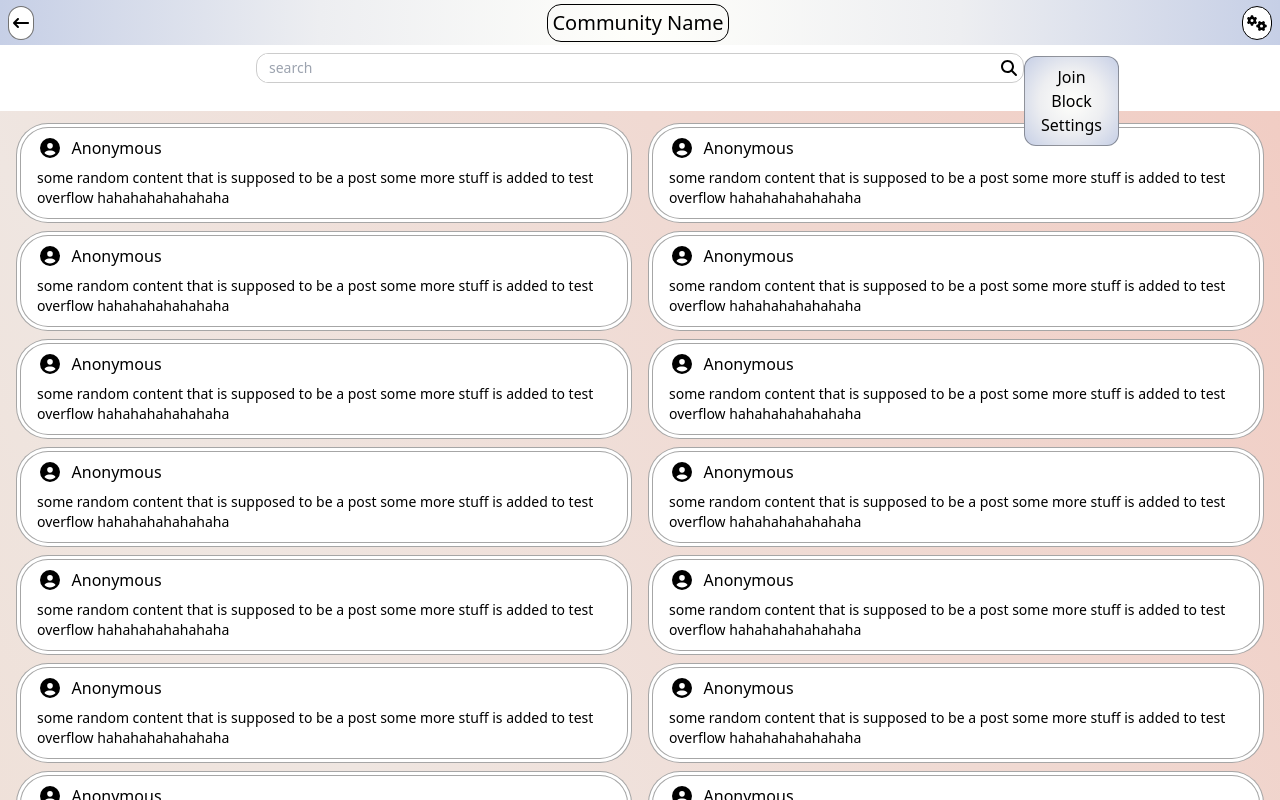
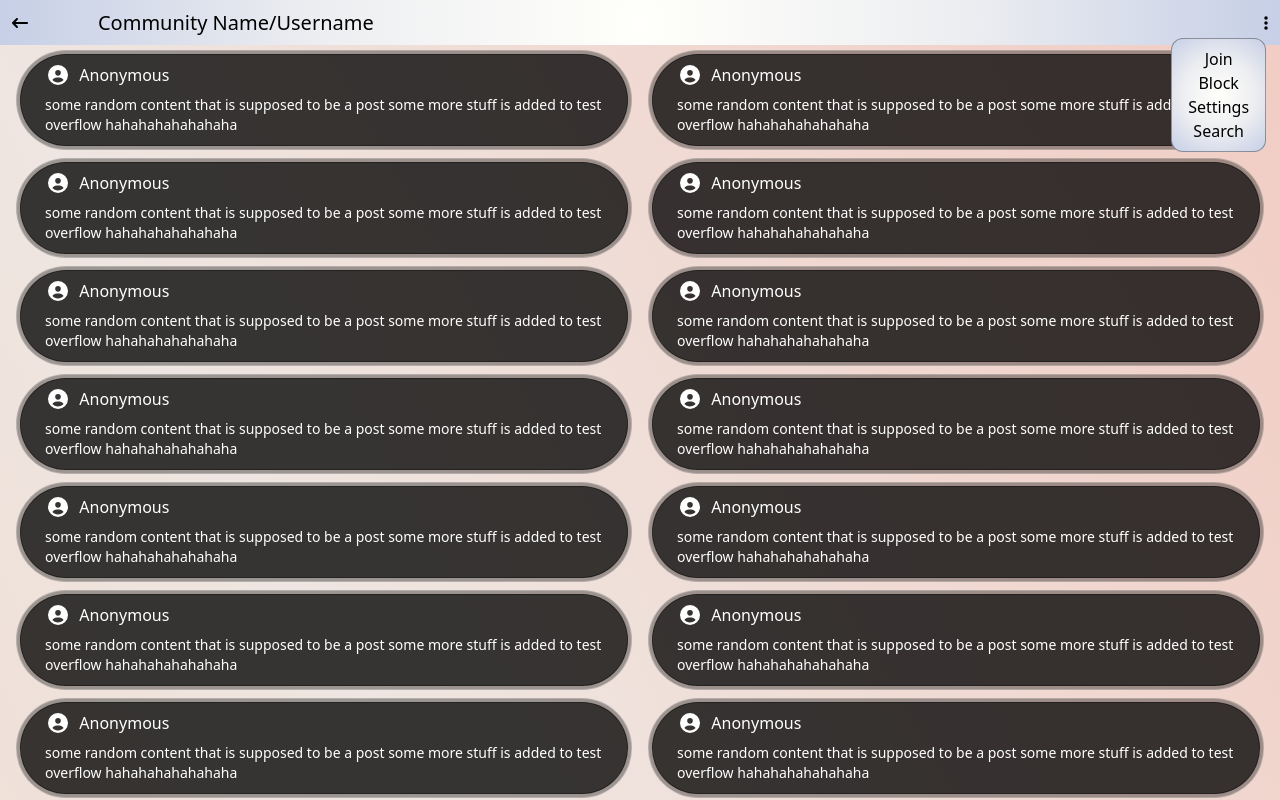
Before and after one commit to JohnsonKamanga/JJRSandwiches, a React (Vite) app: page /CommunityPage in a window 1280 px wide. Both pictures are taken after a click on the element 1256 px from the left and 22 px from the top of the page. Shown: the top 800 px of the page. Built offline with nearby package versions, Linux system fonts and the light colour scheme.

Commit message:
added some styling to the community pages. styling is incomplete

```diff
--- a/src/Components/Communities/CommunityPage.jsx
+++ b/src/Components/Communities/CommunityPage.jsx
@@ -74,16 +74,16 @@ export default function CommunityPage() {
 const drawCommunityPosts = (post) => {
 
   return(
-    <div key={post.id} className="border-[1px] border-black border-opacity-35 hover:border-opacity-95 rounded-[32px] my-1 transition-colors duration-[500ms] bg-white hover:bg-[#f29260] p-[3px]">
-    <div className="flex flex-col justify-between p-2 rounded-[28px] border-[1px] border-black bg-white border-opacity-35 hover:border-opacity-95 hover:cursor-pointer">
-     <div className="flex flex-row ps-2 items-center">
+    <div key={post.id} className="border-[1px] text-white border-white border-opacity-25 hover:border-opacity-45 rounded-[50px] my-1 transition-colors duration-[500ms] bg-black bg-opacity-35 hover:bg-opacity-55 p-[3px]">
+    <div className="flex flex-col justify-between p-2 rounded-[46px] border-[1px] border-black bg-black bg-opacity-65 border-opacity-35 hover:border-opacity-95 hover:cursor-pointer">
+     <div className="flex flex-row ps-4 items-center">
       <FontAwesomeIcon icon={faUserCircle} className="text-xl mr-[2%] ml-[0.5%]"/>
       <NavLink to="/ViewAccount">
       <div className="hover:font-medium "><span className="">{post.user}</span></div>
       </NavLink>
       </div>
       <NavLink to="/ViewPost">
-      <div className="p-2 h-[50px] font-light hover:font-medium hover:text-[13px] text-sm overflow-hidden">{post.content}</div>
+      <div className="ps-4 py-2 h-[50px] font-light hover:font-medium hover:text-[13px] text-sm overflow-hidden">{post.content}</div>
       </NavLink>
     </div>
     </div>
@@ -93,7 +93,7 @@ const drawCommunityPosts = (post) => {
   return (
     <div className="flex flex-col min-h-full h-screen">
       <CommunityPageNavBar />
-      <div className="flex flex-row faq-transition p-2">
+      <div className="flex flex-row mt-[6.5%] lg:mt-[3%] faq-transition p-2">
       <div className=" w-[50%] mx-2 flex flex-col md:grid-cols-3 lg:grid-cols-4">
         {communityPosts.map(drawCommunityPosts)}
       </div>
--- a/src/Components/Communities/CommunityPageNavBar.jsx
+++ b/src/Components/Communities/CommunityPageNavBar.jsx
@@ -1,76 +1,76 @@
 import { useState } from "react";
 import { NavLink } from "react-router-dom";
 import { FontAwesomeIcon } from "@fortawesome/react-fontawesome";
-import { faArrowLeftLong, faCogs, faSearch, faUserCircle } from "@fortawesome/free-solid-svg-icons";
+import {
+  faArrowLeftLong,
+  faEllipsisV,
+  faSearch,
+  faXmark,
+} from "@fortawesome/free-solid-svg-icons";
 import { wait } from "../../utilities";
 
-export default function CommunityPageNavBar(){
+export default function CommunityPageNavBar() {
   const [dropDownIsOpen, setDropDownIsOpen] = useState(false);
+  const [showSearchBar, setShowSearchBar] = useState(false);
   const [searchQuery, setSearchQuery] = useState("");
   const handleSubmit = (e) => {
     e.preventDefault();
     console.log(`You searched: ${searchQuery}`);
   };
   return (
-        <div className="mb-5">
+    <div className="fixed w-full ">
       <div className="flex flex-row p-2 h-[45px] justify-between items-center popup">
-                <div className="bg-white p-1 rounded-full border-[1px] border-black border-opacity-55 ">
+        <div className="hover:bg-black hover:bg-opacity-30 p-1 rounded-full hover:cursor-pointer ">
           <NavLink to="/Communities">
-                    <FontAwesomeIcon icon={faArrowLeftLong}/>
+            <FontAwesomeIcon icon={faArrowLeftLong} />
           </NavLink>
         </div>
-                <div className="font-medium text-xl border-[1px] p-1 border-black rounded-[14px]">
-                   Community Name
+        <div className="font-medium text-xl p-1 border-black rounded-[14px]">
+          Community Name/Username
         </div>
-                <div className="p-1 hover:cursor-pointer bg-white rounded-2xl border-[1px] border-black"
-                onClick={async ()=>{
-
-                    const dropDown = document.getElementById("communityNavBarDropDown");
-                    if(dropDownIsOpen){
+        <div
+          id="searchBar"
+          className="w-[40%] lg:w-[60%] transition-opacity duration-[200ms] opacity-0 flex flex-row items-center my-2 border-[1px] rounded-xl border-black border-opacity-50 bg-white focus-within:border-opacity-65"
+        >
+          {" "}
+          <div
+            className="relative -left-5 hover:cursor-pointer hover:animate-bounce hidden"
+            id="xIcon"
+            onClick={() => {
+              const dropDown = document.getElementById("searchBar");
+              if (showSearchBar) {
                 dropDown.style.opacity = "0";
-                    await wait(200);
-                    dropDown.style.display = "none";
-                    }
-                    else{
-                        dropDown.style.display = "block";
-                        await wait(200);
+                document.getElementById("xIcon").style.display = "none";
+              } else {
                 dropDown.style.opacity = "1";
+                document.getElementById("xIcon").style.display = "block";
               }
 
-                    setDropDownIsOpen(!dropDownIsOpen);
+              setShowSearchBar(!showSearchBar);
             }}
           >
-                    <FontAwesomeIcon icon={faCogs}/>
+            <FontAwesomeIcon icon={faXmark} />
           </div>
-                <div id="communityNavBarDropDown"
-                className="opacity-0 hover:border-opacity-75 hidden w-[95px] text-center transition-opacity duration-[150ms] p-2 popup absolute z-40 border-[1px] border-black border-opacity-35 rounded-xl left-[80%] top-[7%]">
-                <div className="hover:font-medium hover:cursor-pointer">Join</div>
-                <div className="hover:font-medium hover:cursor-pointer">Block</div>
-                <div className="hover:font-medium hover:cursor-pointer">Settings</div>
-                </div>
-            </div>
-            <div className="flex justify-center">
-            <div className="w-[60%] flex flex-row items-center my-2 border-[1px] rounded-xl border-black border-opacity-20 focus-within:border-opacity-65">
           <form
             className="flex flex-row items-center w-[100%]"
             onSubmit={handleSubmit}
           >
             <input
-                className=" mx-2 p-1 text-sm w-[85%] sm:w-[90%] md:w-[95%] border-0 border-opacity-0 border-none outline-none "
+              className=" mx-2 p-1 text-sm w-[85%] sm:w-[85%] md:w-[95%] border-0 border-opacity-0 border-none outline-none bg-transparent"
               type="text"
               name="search"
-                placeholder="search"
+              placeholder="search community..."
+              id="searchField"
+              disabled={
+                !showSearchBar /*controlled by the state variable showSearchBar*/
+              }
               value={searchQuery}
               onChange={(e) => {
                 e.preventDefault();
                 setSearchQuery(e.target.value);
               }}
-                >
-
-                </input>
-                <button
-                type="submit"
-                >
+            ></input>
+            <button type="submit">
               <FontAwesomeIcon
                 icon={faSearch}
                 className="w-[12px] sm:w-[16px] h-[12px] sm:h-[16px]"
@@ -78,7 +78,52 @@ export default function CommunityPageNavBar(){
             </button>
           </form>
         </div>
+
+        <div
+          className="p-1 flex-col hover:cursor-pointer transition-all hover:bg-black hover:bg-opacity-20 rounded-xl"
+          onClick={async () => {
+            const dropDown = document.getElementById("communityNavBarDropDown");
+            if (dropDownIsOpen) {
+              dropDown.style.opacity = "0"; //make element transparent
+              await wait(200); //wait for 200ms as the transition is animated
+              dropDown.style.display = "none"; //make the element disappear completely from the UI
+            } else {
+              dropDown.style.display = "block"; //make the element present on the UI(still invisible at this point
+              await wait(200); //wait for 200ms so that the element is made present on the UI
+              dropDown.style.opacity = "1"; //Make the element visible by changing its opacity to 100%
+            }
+
+            setDropDownIsOpen(!dropDownIsOpen);
+          }}
+        >
+          <FontAwesomeIcon icon={faEllipsisV} />
         </div>
+        <div
+          id="communityNavBarDropDown"
+          className="opacity-0 hover:border-opacity-75 hidden flex-col w-[95px] text-center transition-opacity duration-[150ms] p-2 popup absolute z-40 border-[1px] border-black border-opacity-35 rounded-xl left-[83%] lg:left-[91.5%] top-[85%]"
+        >
+          <div className="hover:font-medium hover:cursor-pointer">Join</div>
+          <div className="hover:font-medium hover:cursor-pointer">Block</div>
+          <div className="hover:font-medium hover:cursor-pointer">Settings</div>
+          <div
+            className="hover:font-medium hover:cursor-pointer"
+            onClick={() => {
+              const dropDown = document.getElementById("searchBar");
+              if (showSearchBar) {
+                dropDown.style.opacity = "0";
+                document.getElementById("xIcon").style.display = "none";
+              } else {
+                dropDown.style.opacity = "1";
+                document.getElementById("xIcon").style.display = "block";
+              }
+              setShowSearchBar(!showSearchBar);
+            }}
+          >
+            Search
+          </div>
+        </div>
+      </div>
+      <div className="flex justify-center"></div>
     </div>
   );
 }
```
Also changed, not shown: src/Components/Communities/Communities.jsx (+36 -26 lines). Lines whose indentation alone changed are shown as unchanged.
